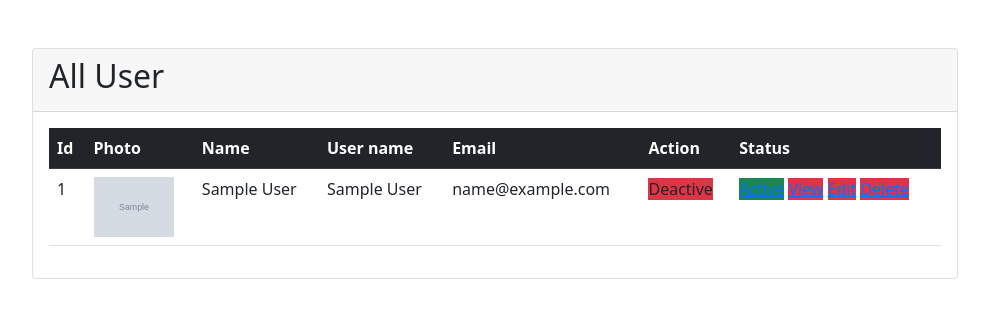
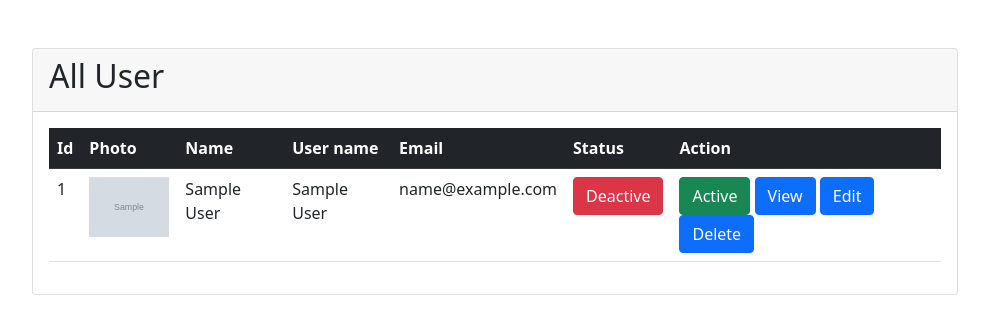
Before and after one commit to saiful-islam-dev/php-project, a PHP site: page /alluser.php in a window 1280 px wide. Shown: the part 72-406 px from the top of the page, without its empty margins (145-1134 px from the left). Run offline with PHP 8.4, Linux system fonts and the light colour scheme; the visitor is signed in with stand-in values (Sample User, id 1); tables that the repository leaves empty or names only in its code hold one stand-in row (values such as "Sample post"); grey boxes marked "Sample" are stand-in pictures.

Commit message:
change to botten and status

```diff
--- a/alluser.php
+++ b/alluser.php
@@ -38,8 +38,8 @@
                              <th>Name</th>
                              <th>User name</th>
                              <th>Email</th>
+                             <th>Status</th>
                              <th>Action</th>
-                             <th>Status</th>
                          </tr>
 
                          <?php
@@ -52,26 +52,27 @@
                                 <td><?= $data['name'] ?></td>
                                 <td><?= $data['uname'] ?></td>
                                 <td><?= $data['email'] ?></td>
-                                <td><?php echo $data['status']==1 ?"<span class='bg-success'>Active</span>" :"<span class='bg-danger'>Deactive</span>" ?></td>
+                                <td><?php echo $data['status']==1 ?"<span class='btn btn-success'>Active</span>" :"<span class='btn btn-danger'>Deactive</span>" ?></td>
                                 <td>
 
                                     <?php
                                         if($data['status']==1){
                                         ?>
-                                            <a href='statusupdate.php?id='".$data['id']."  class='bg-danger'>Deactive</a>
+
+                                            <a class="btn btn-danger" href="statusupdate.php?id=<?= $data['id']?>">Deactive </a>
 
                                         <?php
                                         }else{
                                         ?>
-                                            <a href='statusupdate.php?id='".$data['id']." class='bg-success'>Active</a>
+                                            <a class="btn btn-success" href="statusupdate.php?id=<?= $data['id']?>">Active</a>
                                         <?php
                                         }
                                     ?>
 
 
-                                    <a href="user.php?id=<?= $data['id']?>" class='bg-danger'>View</a>
-                                    <a href="useredit.php?id=<?= $data['id']?>" class='bg-danger'>Edit</a>
-                                    <a href="userdelete.php?id=<?= $data['id']?>" class='bg-danger'>Delete</a>
+                                    <a href="user.php?id=<?= $data['id']?>" class='btn btn-primary'>View</a>
+                                    <a href="useredit.php?id=<?= $data['id']?>" class='btn btn-primary'>Edit</a>
+                                    <a href="userdelete.php?id=<?= $data['id']?>" class='btn btn-primary'>Delete</a>
                                 </td>
                             </tr>
                         <?php
--- a/db.php
+++ b/db.php
@@ -1,5 +1,5 @@
 <?php
-
+// echo "ok";
 define('DBHOST', 'localhost');
 define('DBUSER', 'root');
 define('DBPASS', '');
--- a/statusupdate.php
+++ b/statusupdate.php
@@ -5,7 +5,7 @@
 
     $id = $_GET['id'];
 
-    $query = "SELECT status FROM users WHERE id = $id";
+    $query = "SELECT status FROM users WHERE  id = $id";
 
     $result = mysqli_query($conn, $query);
 
```
